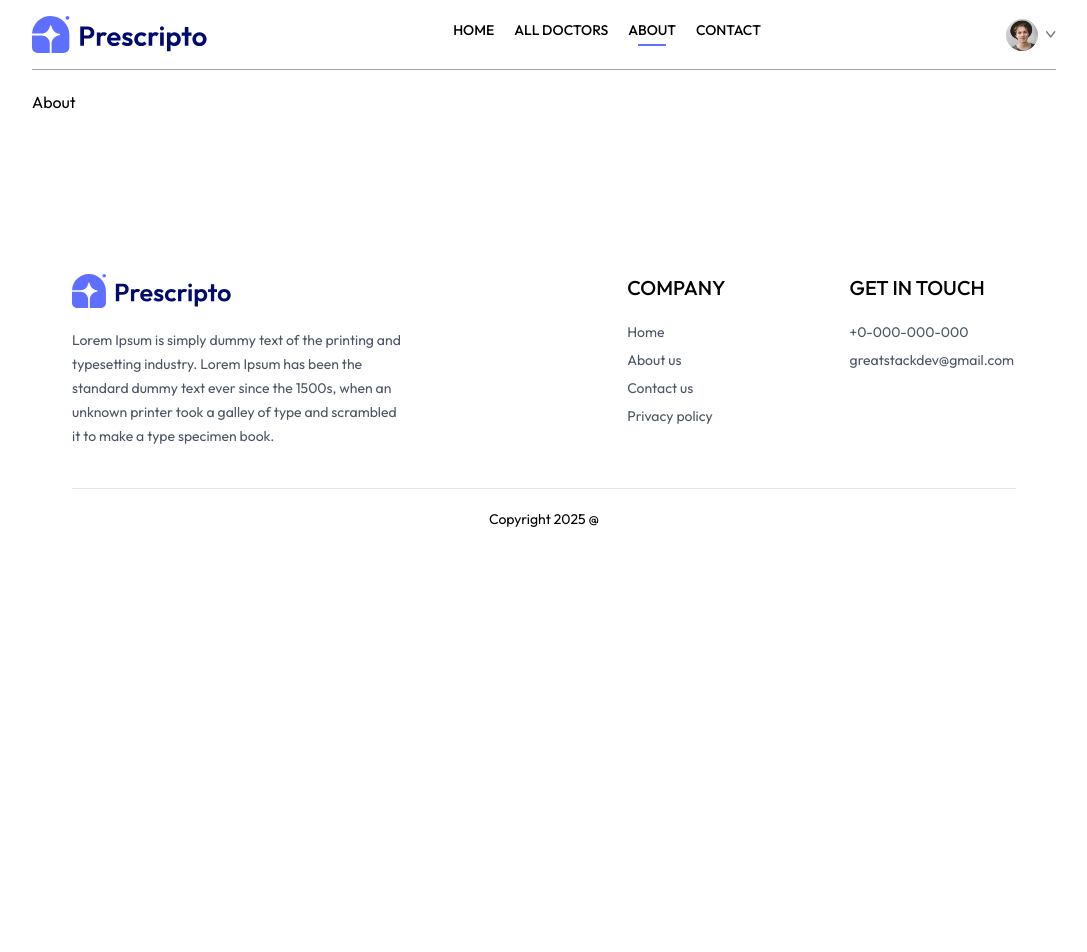
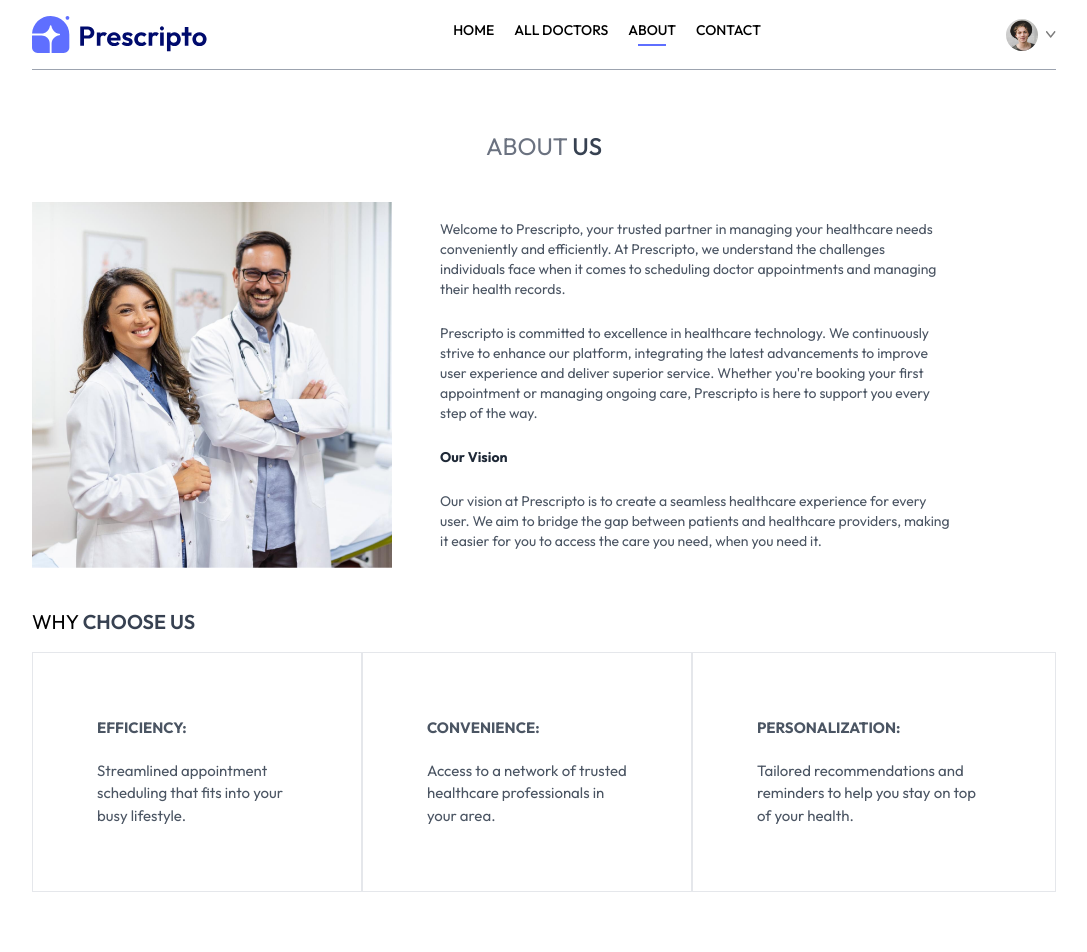
Before and after one commit to Arunjith-k/Hospital-Management, a React (Vite) app: page /about in a window 1280 px wide. Shown: the top 952 px of the page, without its empty margins (96-1183 px from the left). Before the commit the page ends 800 px from the top, so only its background shows below. Built offline with nearby package versions, Linux system fonts and the light colour scheme.

Commit message:
about_page_first-commit
the basic layouts and structures have been implemented

```diff
--- a/src/assets/assets.js
+++ b/src/assets/assets.js
@@ -1,42 +1,42 @@
-import appointment_img from './appointment_img.png'
-import header_img from './header_img.png'
-import group_profiles from './group_profiles.png'
-import profile_pic from './profile_pic.png'
-import contact_image from './contact_image.png'
-import about_image from './about_image.png'
-import logo from './logo.svg'
-import dropdown_icon from './dropdown_icon.svg'
-import menu_icon from './menu_icon.svg'
-import cross_icon from './cross_icon.png'
-import chats_icon from './chats_icon.svg'
-import verified_icon from './verified_icon.svg'
-import arrow_icon from './arrow_icon.svg'
-import info_icon from './info_icon.svg'
-import upload_icon from './upload_icon.png'
-import stripe_logo from './stripe_logo.png'
-import razorpay_logo from './razorpay_logo.png'
-import doc1 from './doc1.png'
-import doc2 from './doc2.png'
-import doc3 from './doc3.png'
-import doc4 from './doc4.png'
-import doc5 from './doc5.png'
-import doc6 from './doc6.png'
-import doc7 from './doc7.png'
-import doc8 from './doc8.png'
-import doc9 from './doc9.png'
-import doc10 from './doc10.png'
-import doc11 from './doc11.png'
-import doc12 from './doc12.png'
-import doc13 from './doc13.png'
-import doc14 from './doc14.png'
-import doc15 from './doc15.png'
-import Dermatologist from './Dermatologist.svg'
-import Gastroenterologist from './Gastroenterologist.svg'
-import General_physician from './General_physician.svg'
-import Gynecologist from './Gynecologist.svg'
-import Neurologist from './Neurologist.svg'
-import Pediatricians from './Pediatricians.svg'
-
+import appointment_img from "./appointment_img.png";
+import header_img from "./header_img.png";
+import group_profiles from "./group_profiles.png";
+import profile_pic from "./profile_pic.png";
+import contact_image from "./contact_image.png";
+import about_image from "./about_image.png";
+import logo from "./logo.svg";
+import dropdown_icon from "./dropdown_icon.svg";
+import menu_icon from "./menu_icon.svg";
+import cross_icon from "./cross_icon.png";
+import chats_icon from "./chats_icon.svg";
+import verified_icon from "./verified_icon.svg";
+import arrow_icon from "./arrow_icon.svg";
+import info_icon from "./info_icon.svg";
+import upload_icon from "./upload_icon.png";
+import stripe_logo from "./stripe_logo.png";
+import razorpay_logo from "./razorpay_logo.png";
+import doc1 from "./doc1.png";
+import doc2 from "./doc2.png";
+import doc3 from "./doc3.png";
+import doc4 from "./doc4.png";
+import doc5 from "./doc5.png";
+import doc6 from "./doc6.png";
+import doc7 from "./doc7.png";
+import doc8 from "./doc8.png";
+import doc9 from "./doc9.png";
+import doc10 from "./doc10.png";
+import doc11 from "./doc11.png";
+import doc12 from "./doc12.png";
+import doc13 from "./doc13.png";
+import doc14 from "./doc14.png";
+import doc15 from "./doc15.png";
+import doc16 from "./doc16.png";
+import Dermatologist from "./Dermatologist.svg";
+import Gastroenterologist from "./Gastroenterologist.svg";
+import General_physician from "./General_physician.svg";
+import Gynecologist from "./Gynecologist.svg";
+import Neurologist from "./Neurologist.svg";
+import Pediatricians from "./Pediatricians.svg";
 
 export const assets = {
   appointment_img,
@@ -55,245 +55,275 @@
   dropdown_icon,
   upload_icon,
   stripe_logo,
-    razorpay_logo
-}
+  razorpay_logo,
+};
 
 export const specialityData = [
   {
-        speciality: 'General physician',
-        image: General_physician
+    speciality: "General physician",
+    image: General_physician,
   },
   {
-        speciality: 'Gynecologist',
-        image: Gynecologist
+    speciality: "Gynecologist",
+    image: Gynecologist,
   },
   {
-        speciality: 'Dermatologist',
-        image: Dermatologist
+    speciality: "Dermatologist",
+    image: Dermatologist,
   },
   {
-        speciality: 'Pediatricians',
-        image: Pediatricians
+    speciality: "Pediatricians",
+    image: Pediatricians,
   },
   {
-        speciality: 'Neurologist',
-        image: Neurologist
+    speciality: "Neurologist",
+    image: Neurologist,
   },
   {
-        speciality: 'Gastroenterologist',
-        image: Gastroenterologist
+    speciality: "Gastroenterologist",
+    image: Gastroenterologist,
   },
-]
+];
 
 export const doctors = [
   {
-        _id: 'doc1',
-        name: 'Dr. Richard James',
+    _id: "doc1",
+    name: "Dr. Richard James",
     image: doc1,
-        speciality: 'General physician',
-        degree: 'MBBS',
-        experience: '4 Years',
-        about: 'Dr. Davis has a strong commitment to delivering comprehensive medical care, focusing on preventive medicine, early diagnosis, and effective treatment strategies. Dr. Davis has a strong commitment to delivering comprehensive medical care, focusing on preventive medicine, early diagnosis, and effective treatment strategies.',
+    speciality: "General physician",
+    degree: "MBBS",
+    experience: "4 Years",
+    about:
+      "Dr. Davis has a strong commitment to delivering comprehensive medical care, focusing on preventive medicine, early diagnosis, and effective treatment strategies. Dr. Davis has a strong commitment to delivering comprehensive medical care, focusing on preventive medicine, early diagnosis, and effective treatment strategies.",
     fees: 50,
     address: {
-            line1: '17th Cross, Richmond',
-            line2: 'Circle, Ring Road, London'
-        }
+      line1: "17th Cross, Richmond",
+      line2: "Circle, Ring Road, London",
+    },
   },
   {
-        _id: 'doc2',
-        name: 'Dr. Emily Larson',
+    _id: "doc2",
+    name: "Dr. Emily Larson",
     image: doc2,
-        speciality: 'Gynecologist',
-        degree: 'MBBS',
-        experience: '3 Years',
-        about: 'Dr. Davis has a strong commitment to delivering comprehensive medical care, focusing on preventive medicine, early diagnosis, and effective treatment strategies. Dr. Davis has a strong commitment to delivering comprehensive medical care, focusing on preventive medicine, early diagnosis, and effective treatment strategies.',
+    speciality: "Gynecologist",
+    degree: "MBBS",
+    experience: "3 Years",
+    about:
+      "Dr. Davis has a strong commitment to delivering comprehensive medical care, focusing on preventive medicine, early diagnosis, and effective treatment strategies. Dr. Davis has a strong commitment to delivering comprehensive medical care, focusing on preventive medicine, early diagnosis, and effective treatment strategies.",
     fees: 60,
     address: {
-            line1: '27th Cross, Richmond',
-            line2: 'Circle, Ring Road, London'
-        }
+      line1: "27th Cross, Richmond",
+      line2: "Circle, Ring Road, London",
+    },
   },
   {
-        _id: 'doc3',
-        name: 'Dr. Sarah Patel',
+    _id: "doc3",
+    name: "Dr. Sarah Patel",
     image: doc3,
-        speciality: 'Dermatologist',
-        degree: 'MBBS',
-        experience: '1 Years',
-        about: 'Dr. Davis has a strong commitment to delivering comprehensive medical care, focusing on preventive medicine, early diagnosis, and effective treatment strategies. Dr. Davis has a strong commitment to delivering comprehensive medical care, focusing on preventive medicine, early diagnosis, and effective treatment strategies.',
+    speciality: "Dermatologist",
+    degree: "MBBS",
+    experience: "1 Years",
+    about:
+      "Dr. Davis has a strong commitment to delivering comprehensive medical care, focusing on preventive medicine, early diagnosis, and effective treatment strategies. Dr. Davis has a strong commitment to delivering comprehensive medical care, focusing on preventive medicine, early diagnosis, and effective treatment strategies.",
     fees: 30,
     address: {
-            line1: '37th Cross, Richmond',
-            line2: 'Circle, Ring Road, London'
-        }
+      line1: "37th Cross, Richmond",
+      line2: "Circle, Ring Road, London",
+    },
   },
   {
-        _id: 'doc4',
-        name: 'Dr. Christopher Lee',
+    _id: "doc4",
+    name: "Dr. Christopher Lee",
     image: doc4,
-        speciality: 'Pediatricians',
-        degree: 'MBBS',
-        experience: '2 Years',
-        about: 'Dr. Davis has a strong commitment to delivering comprehensive medical care, focusing on preventive medicine, early diagnosis, and effective treatment strategies. Dr. Davis has a strong commitment to delivering comprehensive medical care, focusing on preventive medicine, early diagnosis, and effective treatment strategies.',
+    speciality: "Pediatricians",
+    degree: "MBBS",
+    experience: "2 Years",
+    about:
+      "Dr. Davis has a strong commitment to delivering comprehensive medical care, focusing on preventive medicine, early diagnosis, and effective treatment strategies. Dr. Davis has a strong commitment to delivering comprehensive medical care, focusing on preventive medicine, early diagnosis, and effective treatment strategies.",
     fees: 40,
     address: {
-            line1: '47th Cross, Richmond',
-            line2: 'Circle, Ring Road, London'
-        }
+      line1: "47th Cross, Richmond",
+      line2: "Circle, Ring Road, London",
+    },
   },
   {
-        _id: 'doc5',
-        name: 'Dr. Jennifer Garcia',
+    _id: "doc5",
+    name: "Dr. Jennifer Garcia",
     image: doc5,
-        speciality: 'Neurologist',
-        degree: 'MBBS',
-        experience: '4 Years',
-        about: 'Dr. Davis has a strong commitment to delivering comprehensive medical care, focusing on preventive medicine, early diagnosis, and effective treatment strategies. Dr. Davis has a strong commitment to delivering comprehensive medical care, focusing on preventive medicine, early diagnosis, and effective treatment strategies.',
+    speciality: "Neurologist",
+    degree: "MBBS",
+    experience: "4 Years",
+    about:
+      "Dr. Davis has a strong commitment to delivering comprehensive medical care, focusing on preventive medicine, early diagnosis, and effective treatment strategies. Dr. Davis has a strong commitment to delivering comprehensive medical care, focusing on preventive medicine, early diagnosis, and effective treatment strategies.",
     fees: 50,
     address: {
-            line1: '57th Cross, Richmond',
-            line2: 'Circle, Ring Road, London'
-        }
+      line1: "57th Cross, Richmond",
+      line2: "Circle, Ring Road, London",
+    },
   },
   {
-        _id: 'doc6',
-        name: 'Dr. Andrew Williams',
+    _id: "doc6",
+    name: "Dr. Andrew Williams",
     image: doc6,
-        speciality: 'Neurologist',
-        degree: 'MBBS',
-        experience: '4 Years',
-        about: 'Dr. Davis has a strong commitment to delivering comprehensive medical care, focusing on preventive medicine, early diagnosis, and effective treatment strategies. Dr. Davis has a strong commitment to delivering comprehensive medical care, focusing on preventive medicine, early diagnosis, and effective treatment strategies.',
+    speciality: "Neurologist",
+    degree: "MBBS",
+    experience: "4 Years",
+    about:
+      "Dr. Davis has a strong commitment to delivering comprehensive medical care, focusing on preventive medicine, early diagnosis, and effective treatment strategies. Dr. Davis has a strong commitment to delivering comprehensive medical care, focusing on preventive medicine, early diagnosis, and effective treatment strategies.",
     fees: 50,
     address: {
-            line1: '57th Cross, Richmond',
-            line2: 'Circle, Ring Road, London'
-        }
+      line1: "57th Cross, Richmond",
+      line2: "Circle, Ring Road, London",
+    },
   },
   {
-        _id: 'doc7',
-        name: 'Dr. Christopher Davis',
+    _id: "doc7",
+    name: "Dr. Christopher Davis",
     image: doc7,
-        speciality: 'General physician',
-        degree: 'MBBS',
-        experience: '4 Years',
-        about: 'Dr. Davis has a strong commitment to delivering comprehensive medical care, focusing on preventive medicine, early diagnosis, and effective treatment strategies. Dr. Davis has a strong commitment to delivering comprehensive medical care, focusing on preventive medicine, early diagnosis, and effective treatment strategies.',
+    speciality: "General physician",
+    degree: "MBBS",
+    experience: "4 Years",
+    about:
+      "Dr. Davis has a strong commitment to delivering comprehensive medical care, focusing on preventive medicine, early diagnosis, and effective treatment strategies. Dr. Davis has a strong commitment to delivering comprehensive medical care, focusing on preventive medicine, early diagnosis, and effective treatment strategies.",
     fees: 50,
     address: {
-            line1: '17th Cross, Richmond',
-            line2: 'Circle, Ring Road, London'
-        }
+      line1: "17th Cross, Richmond",
+      line2: "Circle, Ring Road, London",
+    },
   },
   {
-        _id: 'doc8',
-        name: 'Dr. Timothy White',
+    _id: "doc8",
+    name: "Dr. Timothy White",
     image: doc8,
-        speciality: 'Gynecologist',
-        degree: 'MBBS',
-        experience: '3 Years',
-        about: 'Dr. Davis has a strong commitment to delivering comprehensive medical care, focusing on preventive medicine, early diagnosis, and effective treatment strategies. Dr. Davis has a strong commitment to delivering comprehensive medical care, focusing on preventive medicine, early diagnosis, and effective treatment strategies.',
+    speciality: "Gynecologist",
+    degree: "MBBS",
+    experience: "3 Years",
+    about:
+      "Dr. Davis has a strong commitment to delivering comprehensive medical care, focusing on preventive medicine, early diagnosis, and effective treatment strategies. Dr. Davis has a strong commitment to delivering comprehensive medical care, focusing on preventive medicine, early diagnosis, and effective treatment strategies.",
     fees: 60,
     address: {
-            line1: '27th Cross, Richmond',
-            line2: 'Circle, Ring Road, London'
-        }
+      line1: "27th Cross, Richmond",
+      line2: "Circle, Ring Road, London",
+    },
   },
   {
-        _id: 'doc9',
-        name: 'Dr. Ava Mitchell',
+    _id: "doc9",
+    name: "Dr. Ava Mitchell",
     image: doc9,
-        speciality: 'Dermatologist',
-        degree: 'MBBS',
-        experience: '1 Years',
-        about: 'Dr. Davis has a strong commitment to delivering comprehensive medical care, focusing on preventive medicine, early diagnosis, and effective treatment strategies. Dr. Davis has a strong commitment to delivering comprehensive medical care, focusing on preventive medicine, early diagnosis, and effective treatment strategies.',
+    speciality: "Dermatologist",
+    degree: "MBBS",
+    experience: "1 Years",
+    about:
+      "Dr. Davis has a strong commitment to delivering comprehensive medical care, focusing on preventive medicine, early diagnosis, and effective treatment strategies. Dr. Davis has a strong commitment to delivering comprehensive medical care, focusing on preventive medicine, early diagnosis, and effective treatment strategies.",
     fees: 30,
     address: {
-            line1: '37th Cross, Richmond',
-            line2: 'Circle, Ring Road, London'
-        }
+      line1: "37th Cross, Richmond",
+      line2: "Circle, Ring Road, London",
+    },
   },
   {
-        _id: 'doc10',
-        name: 'Dr. Jeffrey King',
+    _id: "doc10",
+    name: "Dr. Jeffrey King",
     image: doc10,
-        speciality: 'Pediatricians',
-        degree: 'MBBS',
-        experience: '2 Years',
-        about: 'Dr. Davis has a strong commitment to delivering comprehensive medical care, focusing on preventive medicine, early diagnosis, and effective treatment strategies. Dr. Davis has a strong commitment to delivering comprehensive medical care, focusing on preventive medicine, early diagnosis, and effective treatment strategies.',
+    speciality: "Pediatricians",
+    degree: "MBBS",
+    experience: "2 Years",
+    about:
+      "Dr. Davis has a strong commitment to delivering comprehensive medical care, focusing on preventive medicine, early diagnosis, and effective treatment strategies. Dr. Davis has a strong commitment to delivering comprehensive medical care, focusing on preventive medicine, early diagnosis, and effective treatment strategies.",
     fees: 40,
     address: {
-            line1: '47th Cross, Richmond',
-            line2: 'Circle, Ring Road, London'
-        }
+      line1: "47th Cross, Richmond",
+      line2: "Circle, Ring Road, London",
+    },
   },
   {
-        _id: 'doc11',
-        name: 'Dr. Zoe Kelly',
+    _id: "doc11",
+    name: "Dr. Zoe Kelly",
     image: doc11,
-        speciality: 'Neurologist',
-        degree: 'MBBS',
-        experience: '4 Years',
-        about: 'Dr. Davis has a strong commitment to delivering comprehensive medical care, focusing on preventive medicine, early diagnosis, and effective treatment strategies. Dr. Davis has a strong commitment to delivering comprehensive medical care, focusing on preventive medicine, early diagnosis, and effective treatment strategies.',
+    speciality: "Neurologist",
+    degree: "MBBS",
+    experience: "4 Years",
+    about:
+      "Dr. Davis has a strong commitment to delivering comprehensive medical care, focusing on preventive medicine, early diagnosis, and effective treatment strategies. Dr. Davis has a strong commitment to delivering comprehensive medical care, focusing on preventive medicine, early diagnosis, and effective treatment strategies.",
     fees: 50,
     address: {
-            line1: '57th Cross, Richmond',
-            line2: 'Circle, Ring Road, London'
-        }
+      line1: "57th Cross, Richmond",
+      line2: "Circle, Ring Road, London",
+    },
   },
   {
-        _id: 'doc12',
-        name: 'Dr. Patrick Harris',
+    _id: "doc12",
+    name: "Dr. Patrick Harris",
     image: doc12,
-        speciality: 'Neurologist',
-        degree: 'MBBS',
-        experience: '4 Years',
-        about: 'Dr. Davis has a strong commitment to delivering comprehensive medical care, focusing on preventive medicine, early diagnosis, and effective treatment strategies. Dr. Davis has a strong commitment to delivering comprehensive medical care, focusing on preventive medicine, early diagnosis, and effective treatment strategies.',
+    speciality: "Neurologist",
+    degree: "MBBS",
+    experience: "4 Years",
+    about:
+      "Dr. Davis has a strong commitment to delivering comprehensive medical care, focusing on preventive medicine, early diagnosis, and effective treatment strategies. Dr. Davis has a strong commitment to delivering comprehensive medical care, focusing on preventive medicine, early diagnosis, and effective treatment strategies.",
     fees: 50,
     address: {
-            line1: '57th Cross, Richmond',
-            line2: 'Circle, Ring Road, London'
-        }
+      line1: "57th Cross, Richmond",
+      line2: "Circle, Ring Road, London",
+    },
   },
   {
-        _id: 'doc13',
-        name: 'Dr. Chloe Evans',
+    _id: "doc13",
+    name: "Dr. Chloe Evans",
     image: doc13,
-        speciality: 'General physician',
-        degree: 'MBBS',
-        experience: '4 Years',
-        about: 'Dr. Davis has a strong commitment to delivering comprehensive medical care, focusing on preventive medicine, early diagnosis, and effective treatment strategies. Dr. Davis has a strong commitment to delivering comprehensive medical care, focusing on preventive medicine, early diagnosis, and effective treatment strategies.',
+    speciality: "General physician",
+    degree: "MBBS",
+    experience: "4 Years",
+    about:
+      "Dr. Davis has a strong commitment to delivering comprehensive medical care, focusing on preventive medicine, early diagnosis, and effective treatment strategies. Dr. Davis has a strong commitment to delivering comprehensive medical care, focusing on preventive medicine, early diagnosis, and effective treatment strategies.",
     fees: 50,
     address: {
-            line1: '17th Cross, Richmond',
-            line2: 'Circle, Ring Road, London'
-        }
+      line1: "17th Cross, Richmond",
+      line2: "Circle, Ring Road, London",
+    },
   },
   {
-        _id: 'doc14',
-        name: 'Dr. Ryan Martinez',
+    _id: "doc14",
+    name: "Dr. Ryan Martinez",
     image: doc14,
-        speciality: 'Gynecologist',
-        degree: 'MBBS',
-        experience: '3 Years',
-        about: 'Dr. Davis has a strong commitment to delivering comprehensive medical care, focusing on preventive medicine, early diagnosis, and effective treatment strategies. Dr. Davis has a strong commitment to delivering comprehensive medical care, focusing on preventive medicine, early diagnosis, and effective treatment strategies.',
+    speciality: "Gynecologist",
+    degree: "MBBS",
+    experience: "3 Years",
+    about:
+      "Dr. Davis has a strong commitment to delivering comprehensive medical care, focusing on preventive medicine, early diagnosis, and effective treatment strategies. Dr. Davis has a strong commitment to delivering comprehensive medical care, focusing on preventive medicine, early diagnosis, and effective treatment strategies.",
     fees: 60,
     address: {
-            line1: '27th Cross, Richmond',
-            line2: 'Circle, Ring Road, London'
-        }
+      line1: "27th Cross, Richmond",
+      line2: "Circle, Ring Road, London",
+    },
   },
   {
-        _id: 'doc15',
-        name: 'Dr. Amelia Hill',
+    _id: "doc15",
+    name: "Dr. Amelia Hill",
     image: doc15,
-        speciality: 'Dermatologist',
-        degree: 'MBBS',
-        experience: '1 Years',
-        about: 'Dr. Davis has a strong commitment to delivering comprehensive medical care, focusing on preventive medicine, early diagnosis, and effective treatment strategies. Dr. Davis has a strong commitment to delivering comprehensive medical care, focusing on preventive medicine, early diagnosis, and effective treatment strategies.',
+    speciality: "Dermatologist",
+    degree: "MBBS",
+    experience: "1 Years",
+    about:
+      "Dr. Davis has a strong commitment to delivering comprehensive medical care, focusing on preventive medicine, early diagnosis, and effective treatment strategies. Dr. Davis has a strong commitment to delivering comprehensive medical care, focusing on preventive medicine, early diagnosis, and effective treatment strategies.",
     fees: 30,
     address: {
-            line1: '37th Cross, Richmond',
-            line2: 'Circle, Ring Road, London'
-        }
+      line1: "37th Cross, Richmond",
+      line2: "Circle, Ring Road, London",
     },
-]
+  },
+  {
+    _id: "doc16",
+    name: "Dr. Ethan Carter",
+    image: doc16,
+    speciality: "Gastroenterologist",
+    degree: "MBBS, MD",
+    experience: "5 Years",
+    about:
+      "Dr. Carter specializes in diagnosing and treating digestive system disorders, ensuring personalized care with advanced medical techniques. His approach emphasizes early diagnosis, patient education, and effective treatment strategies.",
+    fees: 50,
+    address: {
+      line1: "22nd Avenue, Baker Street",
+      line2: "Downtown, Manchester",
+    },
+  },
+];
--- a/src/components/pages/About.jsx
+++ b/src/components/pages/About.jsx
@@ -1,7 +1,77 @@
-import "react";
+import React from "react";
+import { assets } from "../../assets/assets";
 
 const About = () => {
-  return <div>About</div>;
+  return (
+    <div>
+      <div className="text-center text-2xl pt-10 text-gray-500">
+        <p>
+          ABOUT <span className="text-gray-700 font-medium">US</span>
+        </p>
+      </div>
+
+      <div className="my-10 flex flex-col md:flex-row gap-12 items-center">
+        <img
+          className="w-full md:max-w-[360px]"
+          src={assets.about_image}
+          alt="About Us"
+        />
+        <div className="flex flex-col justify-center gap-6 md:w-2/4 text-sm text-gray-600">
+          <p>
+            Welcome to Prescripto, your trusted partner in managing your
+            healthcare needs conveniently and efficiently. At Prescripto, we
+            understand the challenges individuals face when it comes to
+            scheduling doctor appointments and managing their health records.
+          </p>
+          <p>
+            Prescripto is committed to excellence in healthcare technology. We
+            continuously strive to enhance our platform, integrating the latest
+            advancements to improve user experience and deliver superior
+            service. Whether you're booking your first appointment or managing
+            ongoing care, Prescripto is here to support you every step of the
+            way.
+          </p>
+          <b className="text-gray-800">Our Vision</b>
+          <p>
+            Our vision at Prescripto is to create a seamless healthcare
+            experience for every user. We aim to bridge the gap between patients
+            and healthcare providers, making it easier for you to access the
+            care you need, when you need it.
+          </p>
+        </div>
+      </div>
+
+      <div className="text-xl my-4">
+        <p>
+          WHY <span className="text-gray-700 font-semibold">CHOOSE US</span>
+        </p>
+      </div>
+
+      <div className="flex flex-col md:flex-row mb-20">
+        <div className="border px-10 md:px-16 py-8 sm:py-16 flex flex-col gap-5 text-[15px] hover:bg-primary hover:text-white transition-all duration-300 text-gray-600 cursor-pointer">
+          <b>EFFICIENCY:</b>
+          <p>
+            Streamlined appointment scheduling that fits into your busy
+            lifestyle.
+          </p>
+        </div>
+        <div className="border px-10 md:px-16 py-8 sm:py-16 flex flex-col gap-5 text-[15px] hover:bg-primary hover:text-white transition-all duration-300 text-gray-600 cursor-pointer">
+          <b>CONVENIENCE:</b>
+          <p>
+            Access to a network of trusted healthcare professionals in your
+            area.
+          </p>
+        </div>
+        <div className="border px-10 md:px-16 py-8 sm:py-16 flex flex-col gap-5 text-[15px] hover:bg-primary hover:text-white transition-all duration-300 text-gray-600 cursor-pointer">
+          <b>PERSONALIZATION:</b>
+          <p>
+            Tailored recommendations and reminders to help you stay on top of
+            your health.
+          </p>
+        </div>
+      </div>
+    </div>
+  );
 };
 
 export default About;
```
Also changed, not shown: src/assets/doc16.png (added). Lines whose indentation alone changed are shown as unchanged.
